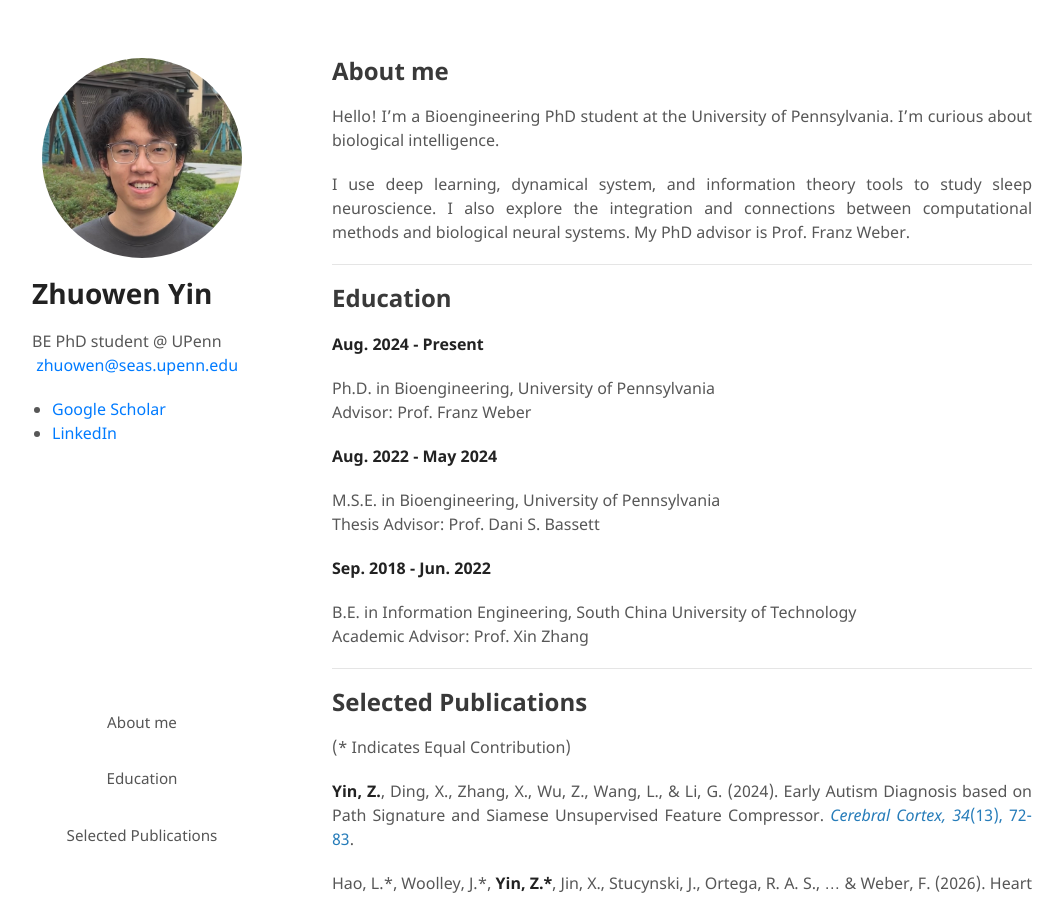
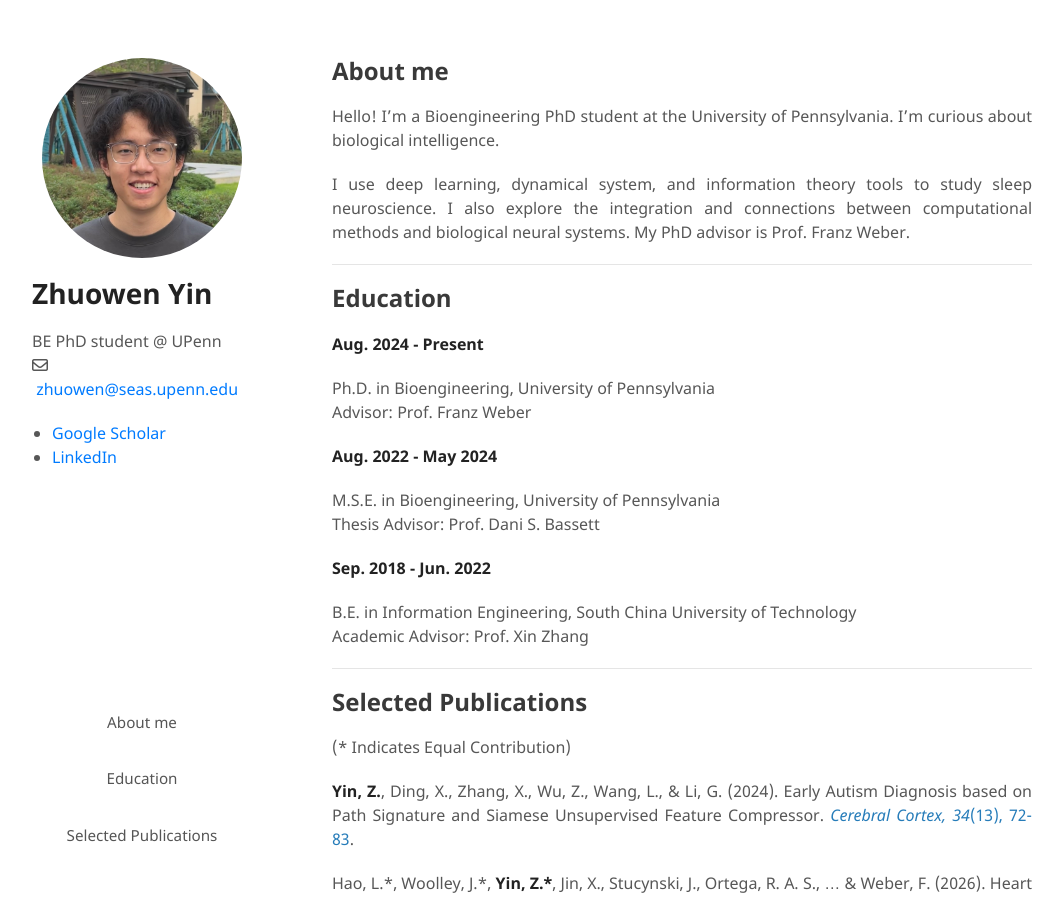
Before and after one commit to zhuowenyin/zhuowenyin.github.io, a Jekyll site: the page built from index.md, in a window 1280 px wide and 900 px high. Shown: the whole window, without its empty margins (108-1171 px from the left). Built offline with Jekyll 4.4.1, drawn with Linux system fonts in a browser that asks for light colours.

Commit message:
Updated mail icon display

```diff
--- a/_includes/head-custom.html
+++ b/_includes/head-custom.html
@@ -6,4 +6,7 @@
 <!-- You can set your favicon here -->
 <!-- link rel="shortcut icon" type="image/x-icon" href="{{ '/favicon.ico' | relative_url }}" -->
 
+<!-- Font Awesome -->
+<link rel="stylesheet" href="https://cdnjs.cloudflare.com/ajax/libs/font-awesome/6.5.1/css/all.min.css">
+
 <!-- end custom head snippets -->
```
